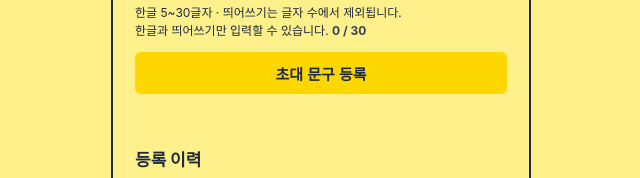
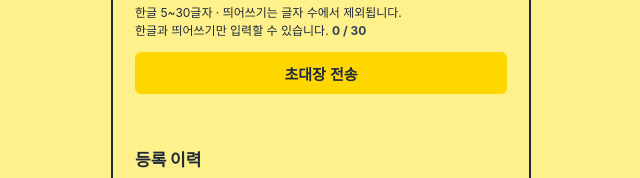
Before and after one commit to 1017YDS/KKiRi-Mal, a plain HTML site: page index.html in a window 1280 px wide. Shown: the part 463-641 px from the top of the page, 319-959 px from the left. Drawn offline with Linux system fonts and the light colour scheme; no server answers.

Commit message:
Update index.html

```diff
--- a/index.html
+++ b/index.html
@@ -50,7 +50,7 @@ h2{font-size:17px;font-weight:800;margin:24px 0 10px;text-align:left}
 <input id="msg" type="text" maxlength="100" placeholder="초대하고 싶은 말을 입력하세요" autocomplete="off">
 <p class="hint">한글 5~30글자 · 띄어쓰기는 글자 수에서 제외됩니다.<br>
 한글과 띄어쓰기만 입력할 수 있습니다. <b id="count">0 / 30</b></p>
-<button class="btn primary" id="register" type="button">초대 문구 등록</button>
+<button class="btn primary" id="register" type="button">초대장 전송</button>
 <div class="status" id="status" role="status" aria-live="polite"></div>
 
 <h2>등록 이력</h2>
```
